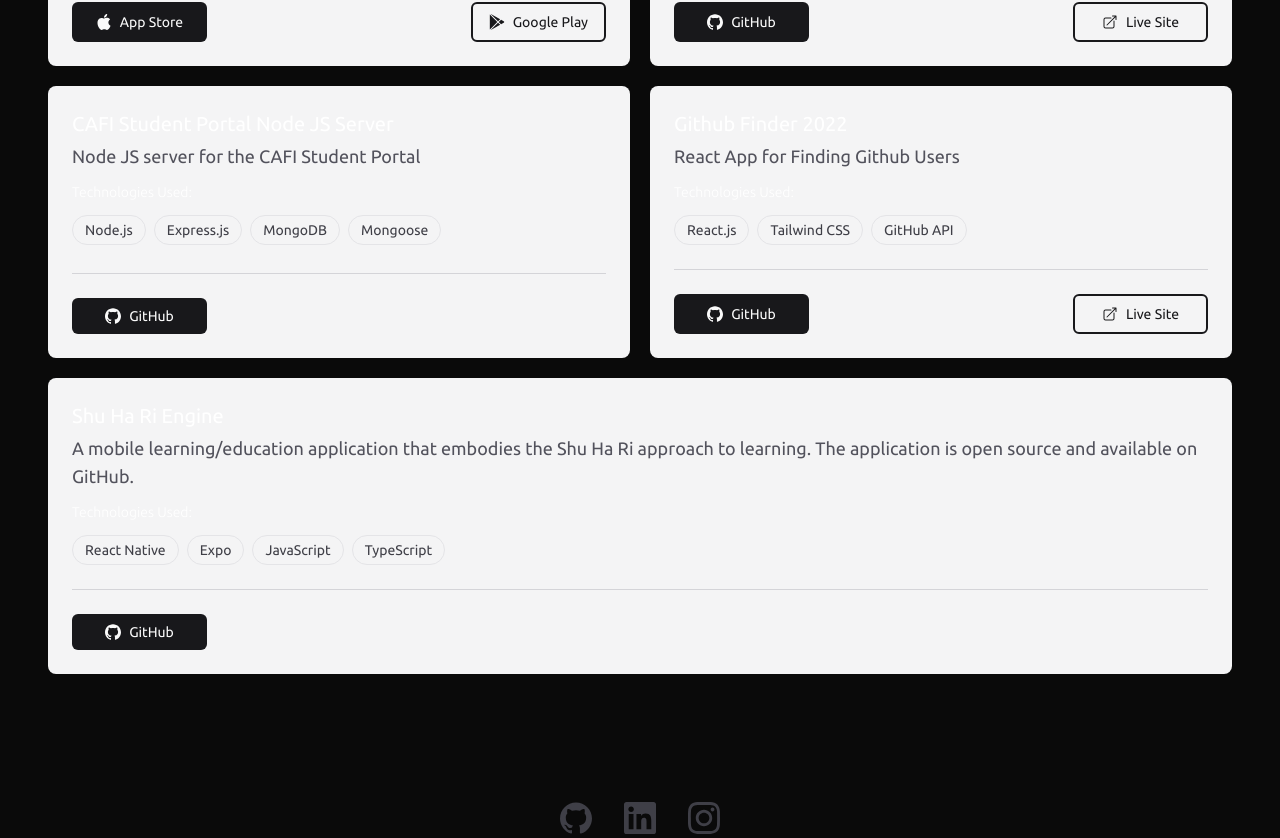
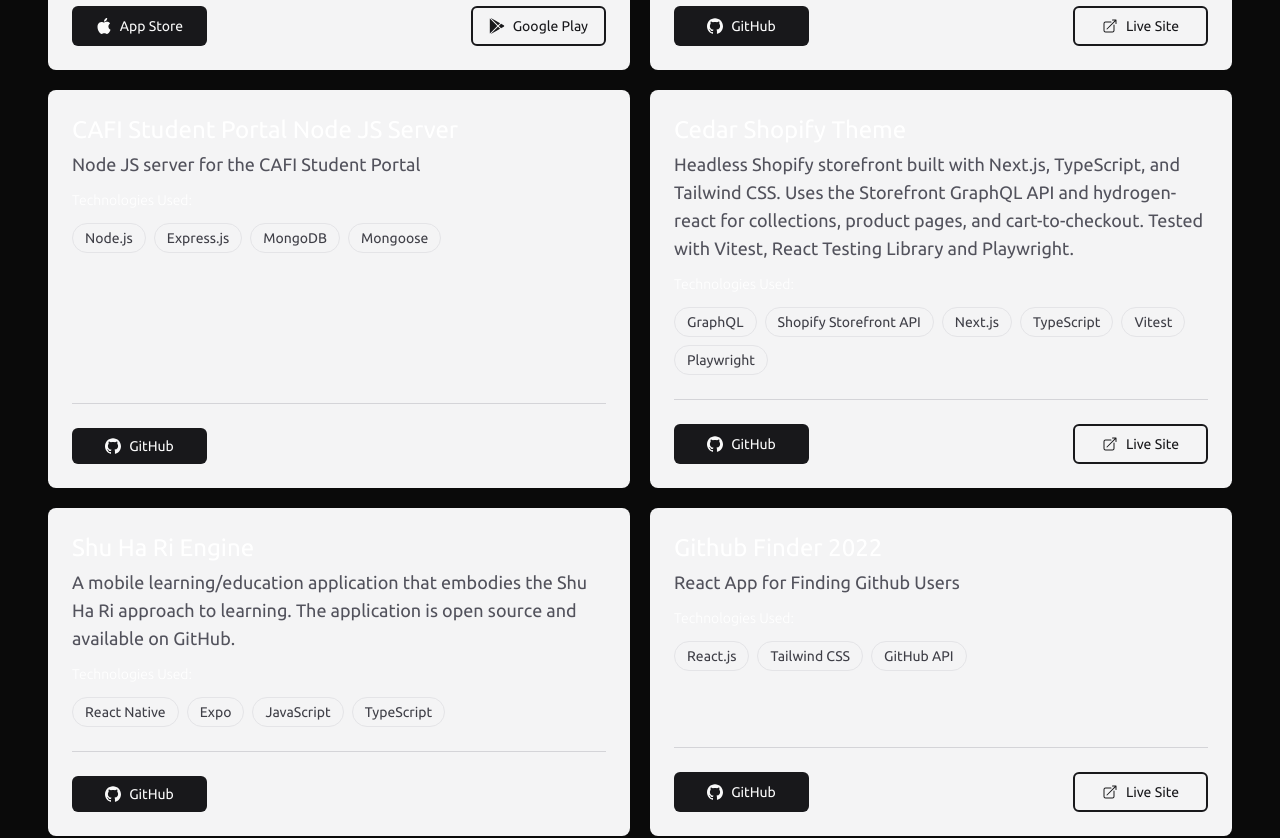
Before and after one commit to james-zedd/jameszedd-dot-com, a Next.js app: page / in a window 1280 px wide. Shown: the part 2568-3406 px from the top of the page. Built offline with nearby package versions, Linux system fonts and the light colour scheme.

Commit message:
Add Cedar Shopify Theme portfolio item

```diff
--- a/src/app/_components/PortfolioCard.tsx
+++ b/src/app/_components/PortfolioCard.tsx
@@ -45,7 +45,7 @@
   return (
     <div className={`flex flex-col rounded-lg bg-zinc-100 p-6 dark:bg-zinc-800 ${isOddAndLast ? "md:col-span-2" : ""}`}>
       <div className="flex-1">
-        <h3 className="text-xl font-medium">{name}</h3>
+        <h2 className="text-xl font-medium">{name}</h2>
         <p className="mt-1 text-zinc-600 dark:text-zinc-400">{description}</p>
         <span className="inline-block mt-3 font-thin text-sm">Technologies Used:</span>
         <ul className="mt-3 flex flex-wrap gap-2">
--- a/src/app/_data/Portfolio.ts
+++ b/src/app/_data/Portfolio.ts
@@ -39,11 +39,11 @@
         linkOneUrl: "https://github.com/james-zedd/cafi-student-portal--130245840986",
     },
     {
-        name: "Github Finder 2022",
-        description: "React App for Finding Github Users",
-        technologies: ["React.js", "Tailwind CSS", "GitHub API"],
-        linkOneUrl: "https://github.com/james-zedd/github-finder-2022",
-        linkTwoUrl: "https://github-finder-2022-chi.vercel.app/",
+        name: "Cedar Shopify Theme",
+        description: "Headless Shopify storefront built with Next.js, TypeScript, and Tailwind CSS. Uses the Storefront GraphQL API and hydrogen-react for collections, product pages, and cart-to-checkout. Tested with Vitest, React Testing Library and Playwright.",
+        technologies: ["GraphQL", "Shopify Storefront API", "Next.js", "TypeScript", "Vitest", "Playwright"],
+        linkOneUrl: "https://github.com/james-zedd/cedar-shopify-theme",
+        linkTwoUrl: "https://cedar-shopify-theme.vercel.app/"
     },
     {
         name: "Shu Ha Ri Engine",
@@ -51,4 +51,11 @@
         technologies: ["React Native", "Expo", "JavaScript", "TypeScript"],
         linkOneUrl: "https://github.com/james-zedd/shu-ha-ri--engine",
     },
+    {
+        name: "Github Finder 2022",
+        description: "React App for Finding Github Users",
+        technologies: ["React.js", "Tailwind CSS", "GitHub API"],
+        linkOneUrl: "https://github.com/james-zedd/github-finder-2022",
+        linkTwoUrl: "https://github-finder-2022-chi.vercel.app/",
+    },
 ];
```
